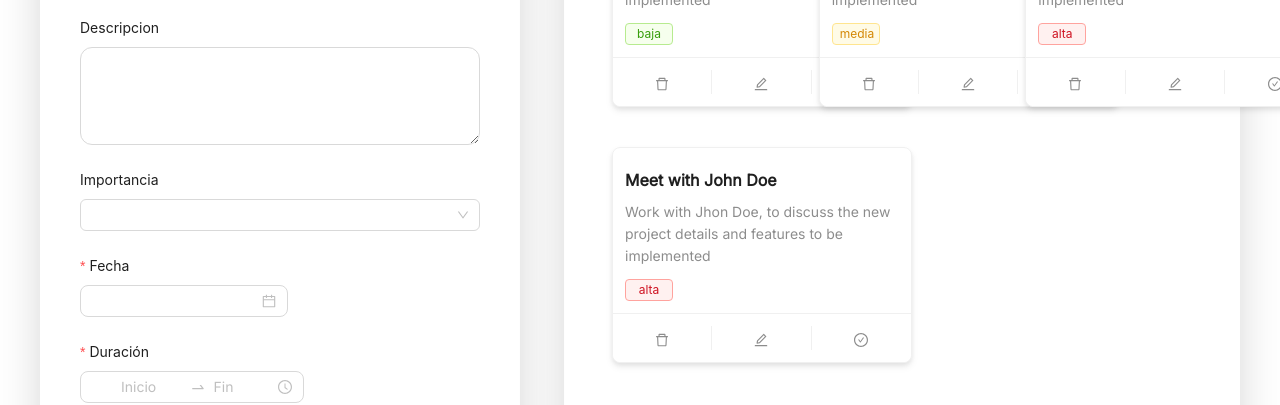
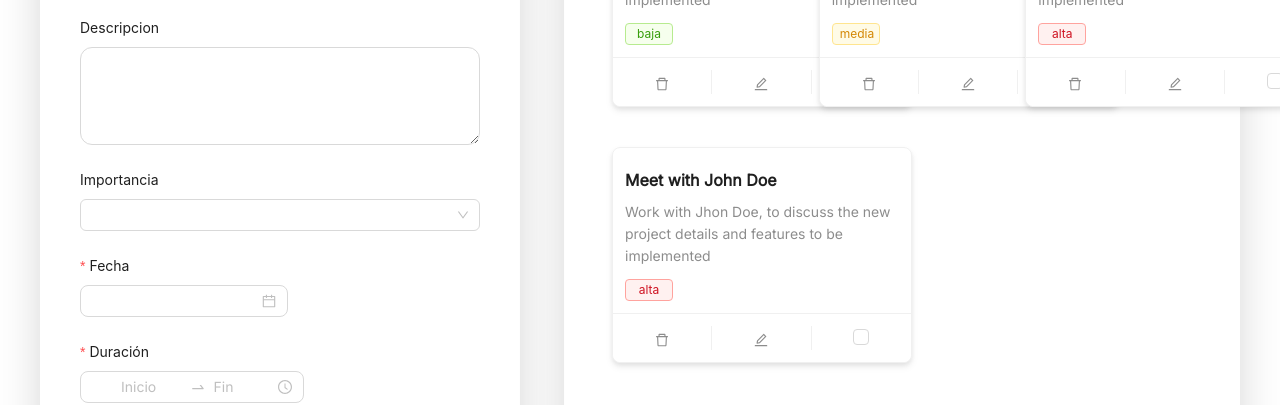
Before and after one commit to kralion/event-wise, a React (Vite) app: page / in a window 1280 px wide. Shown: the part 294-699 px from the top of the page. Built offline with nearby package versions, Linux system fonts and the light colour scheme.

Commit message:
Checkbox added

```diff
--- a/src/App.tsx
+++ b/src/App.tsx
@@ -101,7 +101,9 @@ function App() {
 
 	const finishTodo = (todoSelected: TodoPROTOTYPE) => {
 		const newTodos = todos.map((todo) =>
-			todo.id === todoSelected.id ? { ...todo, isFinished: true } : todo,
+			todo.id === todoSelected.id
+				? { ...todo, isFinished: !todo.isFinished }
+				: todo,
 		);
 		setTodos(newTodos);
 	};
--- a/src/components/Todo.tsx
+++ b/src/components/Todo.tsx
@@ -3,7 +3,7 @@ import {
 	CheckCircleOutlined,
 	DeleteOutlined,
 } from "@ant-design/icons";
-import { Card, Popover, Tag, Space } from "antd";
+import { Card, Popover, Tag, Space, Checkbox } from "antd";
 import { TodoPROTOTYPE } from "../App";
 
 interface TodoProps {
@@ -45,14 +45,9 @@ function Todo({ todo, deleteTodo, finishTodo, editTodo }: TodoProps) {
 						/>
 					</Popover>,
 					<Popover placement="bottom" content={finishedPopover}>
-						<CheckCircleOutlined
-							className="active:opacity-50"
-							onClick={
-								isFinished ? () => finishTodo(todo) : () => finishTodo(todo)
-							}
-							// isFinished ? todo : { ...todo, isFinished: true }
-
-							key="finished"
+						<Checkbox
+							checked={isFinished === true}
+							className="active:opacity-50 duration-200 active:scale-110"
 						/>
 					</Popover>,
 				]}
```
